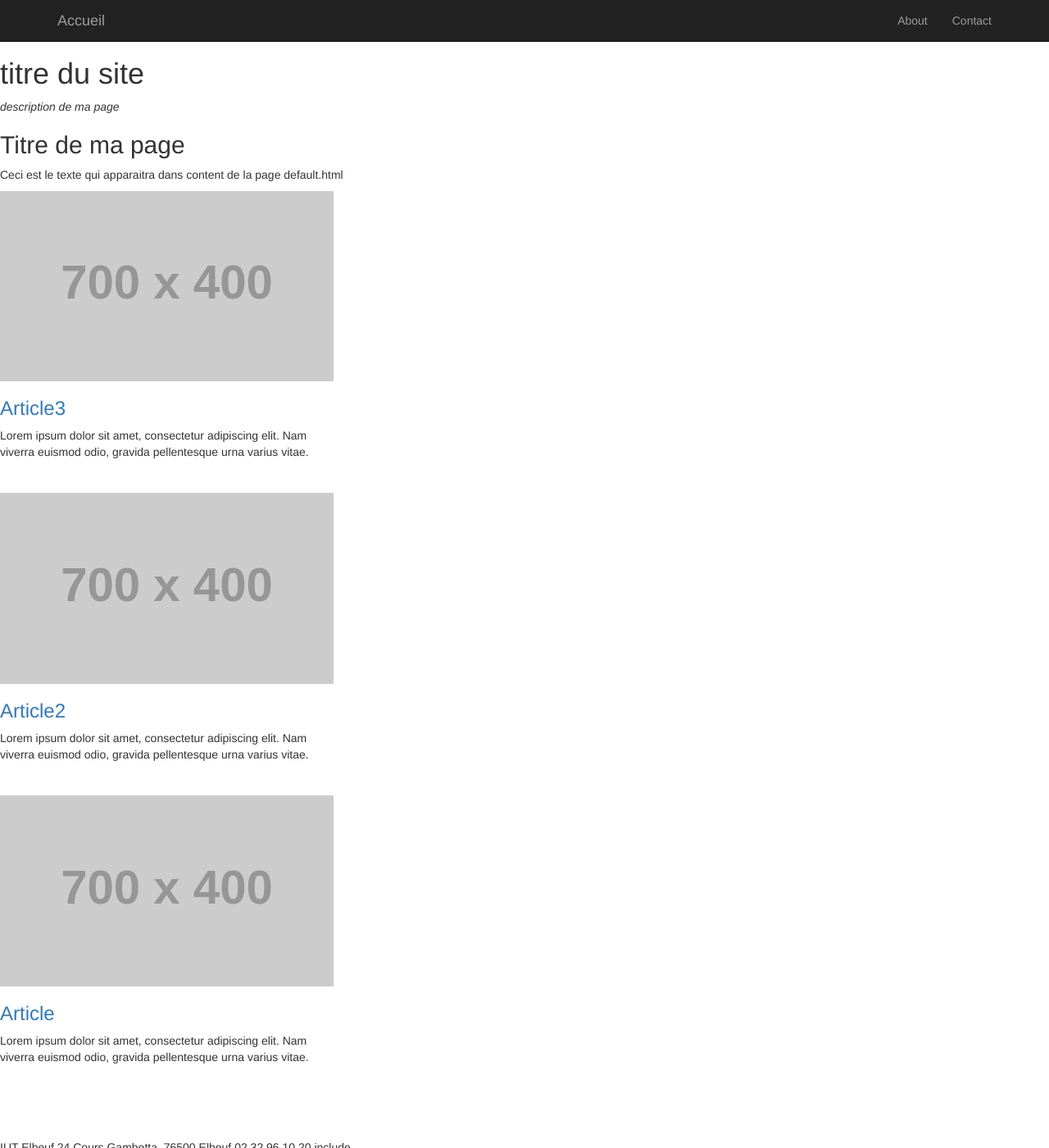
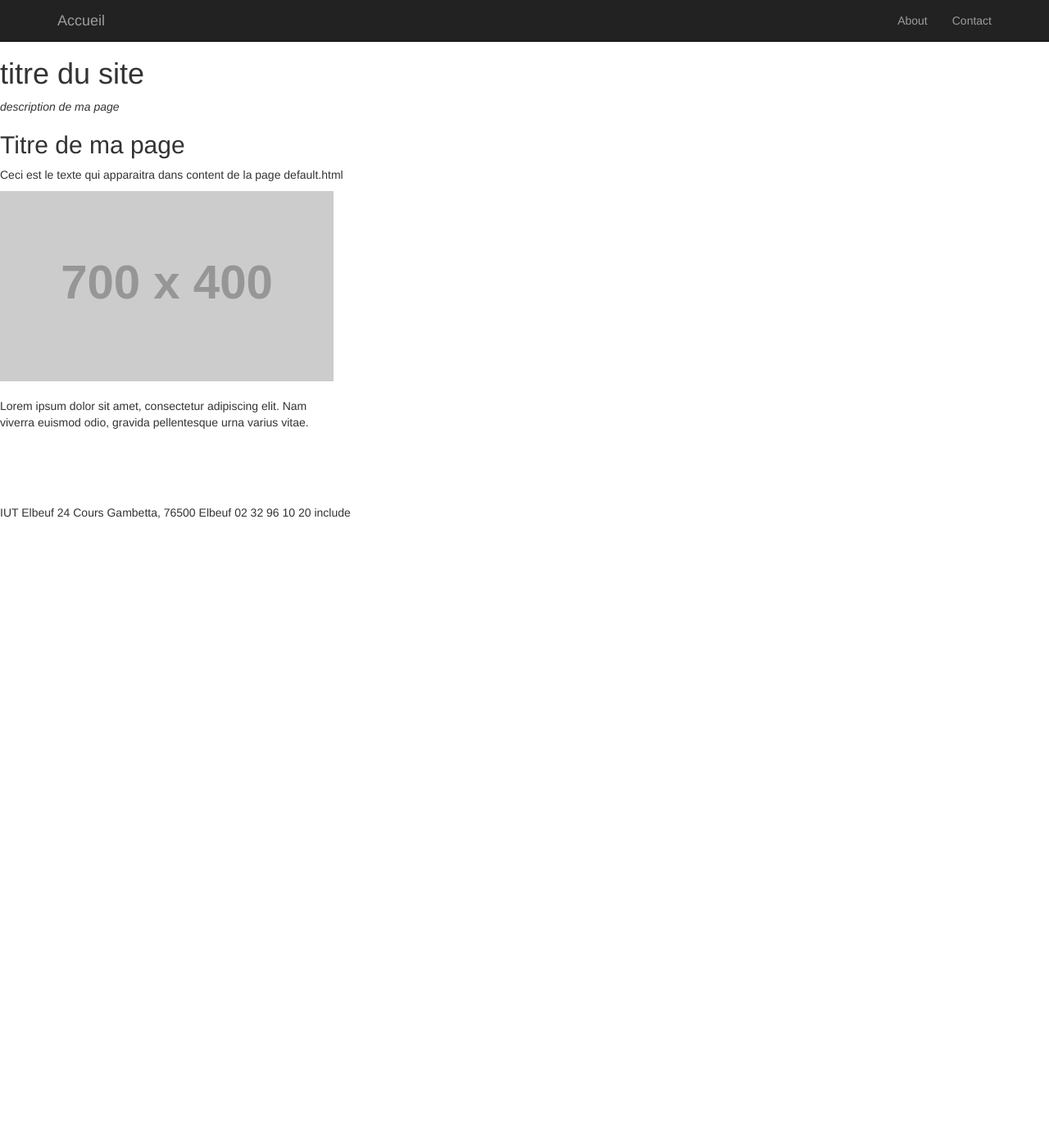
Before and after one commit to LeaBr/LeaBr.github.io, a Jekyll site: the page built from index.html, in a window 1280 px wide and 1400 px high. Shown: the whole window at 82% size. Built offline with Jekyll 4.4.1, drawn with Linux system fonts in a browser that asks for light colours; nearby versions of some CDN libraries; library files that are not in the unit come from our copies.

Commit message:
modifié :         index.html

```diff
--- a/index.html
+++ b/index.html
@@ -6,7 +6,7 @@ layout: default
 <p>Ceci est le texte qui apparaitra dans content de la page default.html</p>
 
 
-{% for post in site.posts %}
+
 <div class="row">
 
             <div class="col-md-4 img-portfolio">
@@ -19,4 +19,3 @@ layout: default
                 <p>Lorem ipsum dolor sit amet, consectetur adipiscing elit. Nam viverra euismod odio, gravida pellentesque urna varius vitae.</p>
             </div>
 </div>
-{% endfor %}
```
